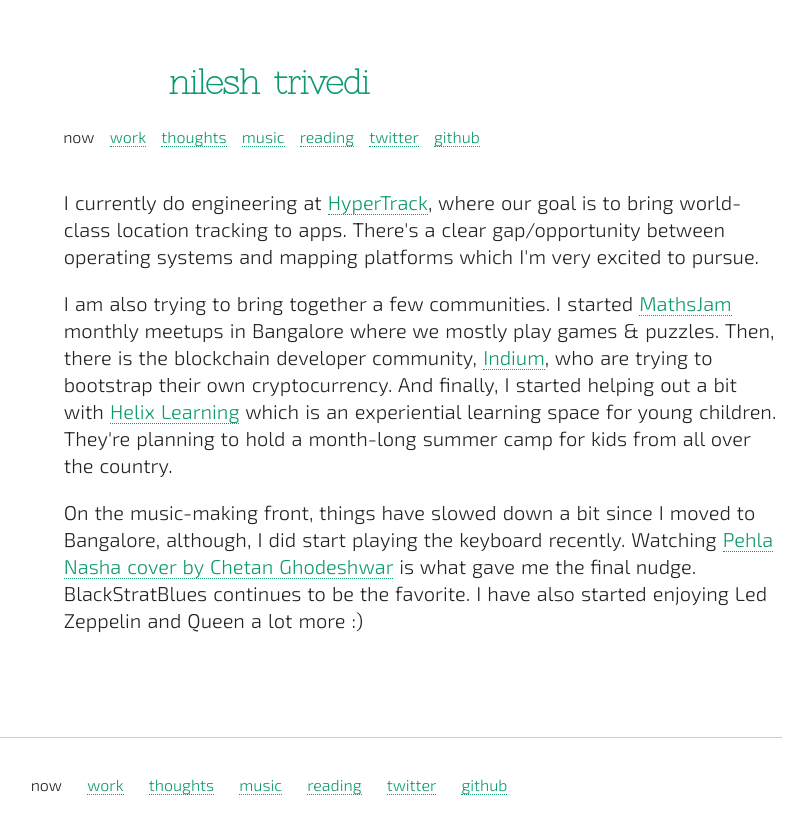
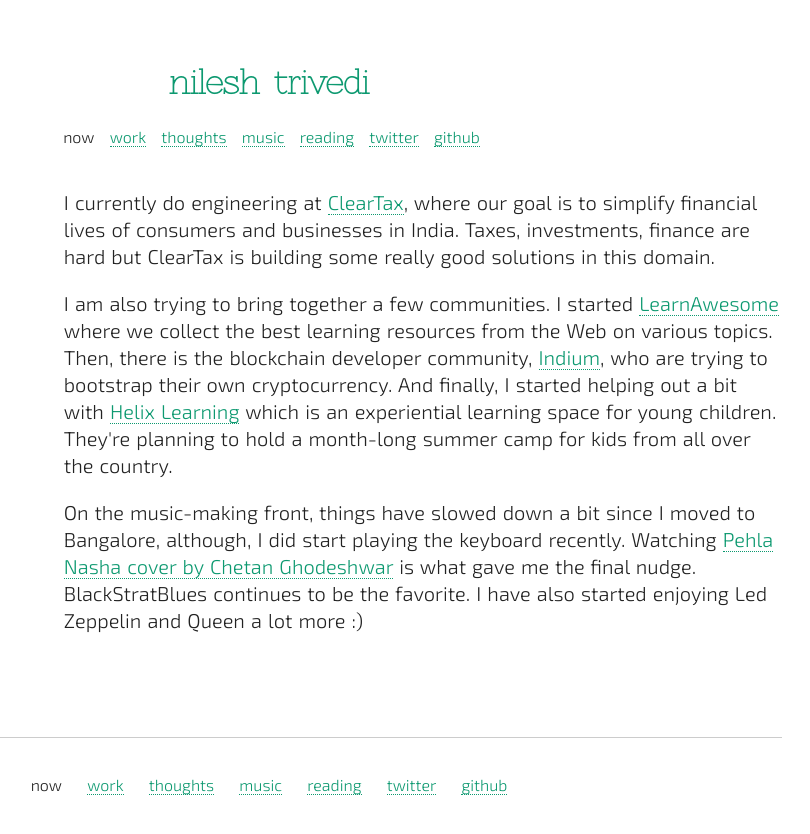
Before and after one commit to nileshtrivedi/nileshtrivediioold, a Jekyll site: the page built from now.html, in a window 1280 px wide. Shown: the top 834 px of the page, without its empty margins (371-1181 px from the left). Built offline with Jekyll 4.4.1, drawn with Linux system fonts in a browser that asks for light colours; some web fonts are replaced.

Commit message:
Update now.html

```diff
--- a/now.html
+++ b/now.html
@@ -28,9 +28,9 @@
 						<p class="writing"></p>
 					</div>
 					<div class="writingall">
-						<p>I currently do engineering at <a href="https://www.hypertrack.com/" target="_blank">HyperTrack</a>, where our goal is to bring world-class location tracking to apps. There's a clear gap/opportunity between operating systems and mapping platforms which I'm very excited to pursue.</p>
+						<p>I currently do engineering at <a href="https://cleartax.in/" target="_blank">ClearTax</a>, where our goal is to simplify financial lives of consumers and businesses in India. Taxes, investments, finance are hard but ClearTax is building some really good solutions in this domain.</p>
 
-						<p>I am also trying to bring together a few communities. I started <a href="https://mathsjam.com/cities/bangalore/" target="_blank">MathsJam</a> monthly meetups in Bangalore where we mostly play games &amp; puzzles. Then, there is the blockchain developer community, <a href="https://indium.network/" target="_blank">Indium</a>, who are trying to bootstrap their own cryptocurrency. And finally, I started helping out a bit with <a href="https://twitter.com/helix_learn" target="_blank">Helix Learning</a> which is an experiential learning space for young children. They're planning to hold a month-long summer camp for kids from all over the country.
+						<p>I am also trying to bring together a few communities. I started <a href="https://github.com/learn-awesome/learn-awesome#readme" target="_blank">LearnAwesome</a> where we collect the best learning resources from the Web on various topics. Then, there is the blockchain developer community, <a href="https://indium.network/" target="_blank">Indium</a>, who are trying to bootstrap their own cryptocurrency. And finally, I started helping out a bit with <a href="https://twitter.com/helix_learn" target="_blank">Helix Learning</a> which is an experiential learning space for young children. They're planning to hold a month-long summer camp for kids from all over the country.
 
 						<p>On the music-making front, things have slowed down a bit since I moved to Bangalore, although, I did start playing the keyboard recently. Watching <a href="https://www.youtube.com/watch?v=xlqXsIY9Sp0" target="_blank">Pehla Nasha cover by Chetan Ghodeshwar</a> is what gave me the final nudge. BlackStratBlues continues to be the favorite. I have also started enjoying Led Zeppelin and Queen a lot more :) </p>
           </div> <!-- writingall -->
```
